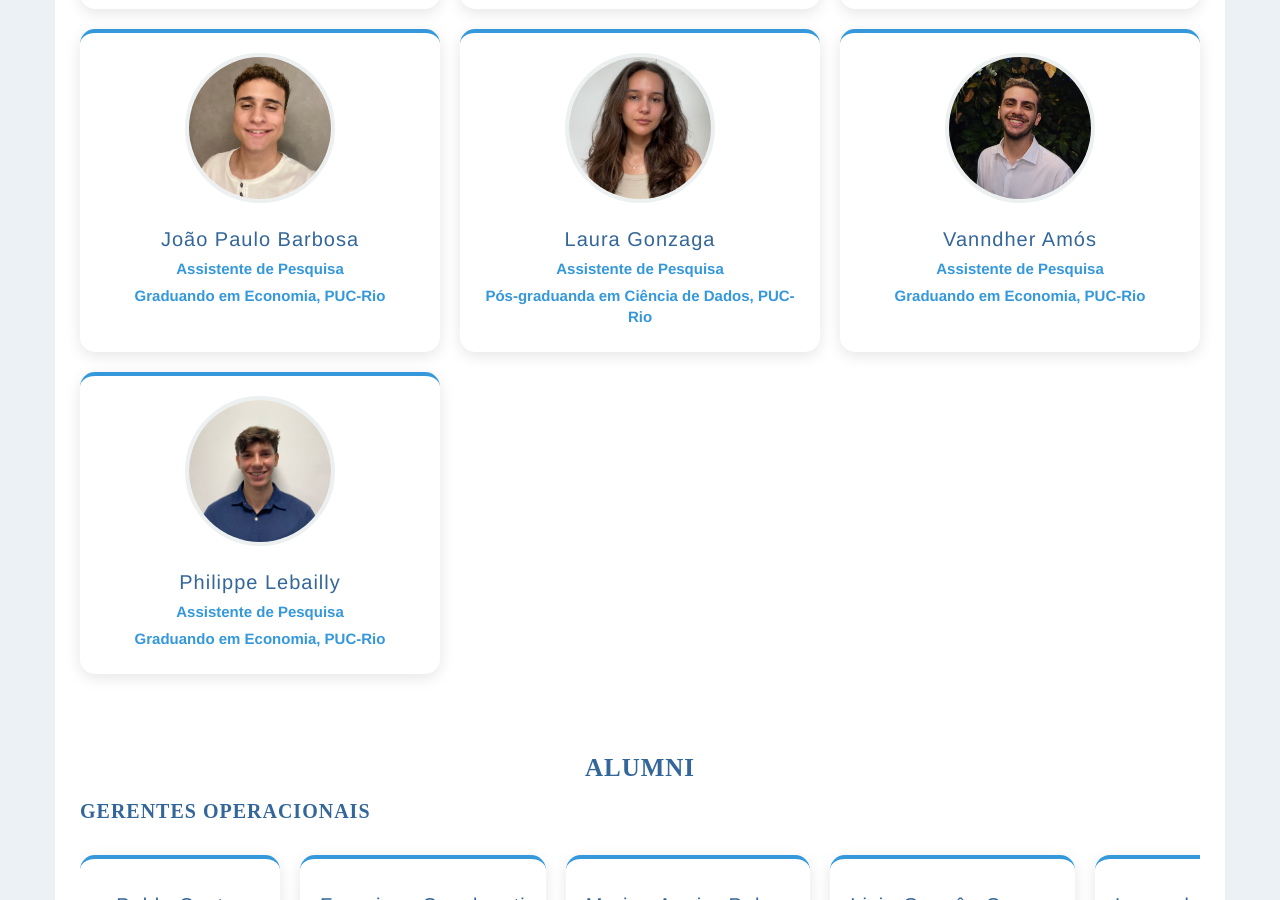
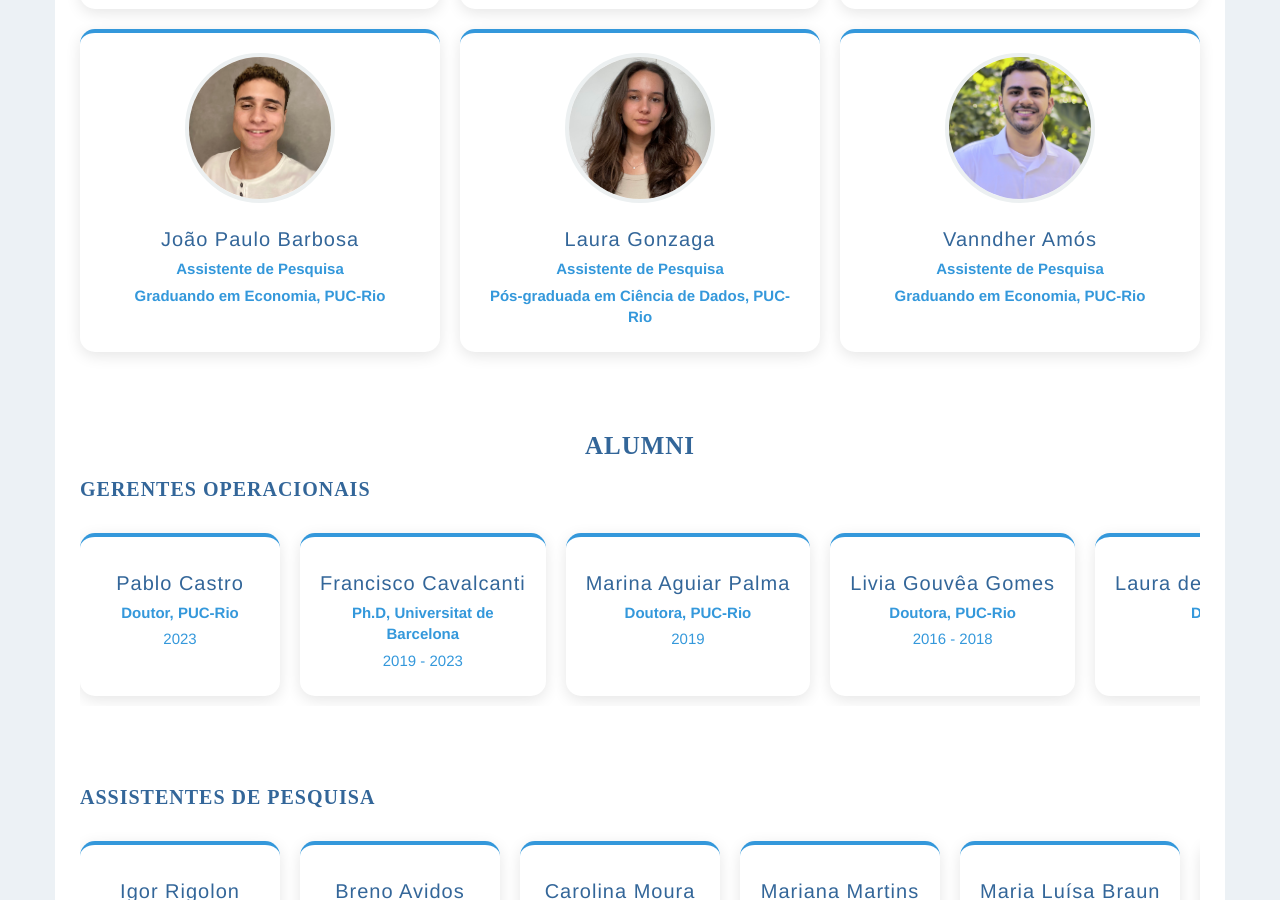
Before and after one commit to datazoompuc/datazoompuc.github.io, a Jekyll site: the page built from pt/equipe.md, in a window 1280 px wide and 900 px high, scrolled down 877 px. Built offline with Jekyll 4.4.1, drawn with Linux system fonts in a browser that asks for light colours; nearby versions of some CDN libraries; some web fonts are replaced; some of the changed lines change nothing that is shown.

Commit message:
Novas fotos + update equipe (#6)
* new team photos

* Update team data

Laura G: correção formação acadêmica
Phillipe Lebailly: comentado temporariamente

```diff
--- a/_data/equipe.yml
+++ b/_data/equipe.yml
@@ -50,7 +50,7 @@ pt:
 
   - nome: "Laura Gonzaga"
     cargo: "Assistente de Pesquisa"
-    formacao: "Pós-graduanda em Ciência de Dados, PUC-Rio"
+    formacao: "Pós-graduada em Ciência de Dados, PUC-Rio"
     inicio: "2025"
     photo: "/assets/img/team/laura_gonzaga.jpeg"
     site: "https://www.linkedin.com/in/laura-gonzaga/"
@@ -63,12 +63,12 @@ pt:
     site: "https://www.linkedin.com/in/vanndher-am%C3%B3s-08b500247/"
 
 
-  - nome: "Philippe Lebailly"
-    cargo: "Assistente de Pesquisa"
-    formacao: "Graduando em Economia, PUC-Rio"
-    inicio: "2025"
-    photo: "/assets/img/team/philippe.jpg"
-    site: "http://www.linkedin.com/in/philippe-bernardes-lebailly-976452263"
+  # - nome: "Philippe Lebailly"
+  #   cargo: "Assistente de Pesquisa"
+  #   formacao: "Graduando em Economia, PUC-Rio"
+  #   inicio: "2025"
+  #   photo: "/assets/img/team/philippe.jpg"
+  #   site: "http://www.linkedin.com/in/philippe-bernardes-lebailly-976452263"
 
 en:
   - nome: "Gustavo Gonzaga"
@@ -122,7 +122,7 @@ en:
 
   - nome: "Laura Gonzaga"
     cargo: "Research Assistant"
-    formacao: "Postgraduate Student in Data Science, PUC-Rio"
+    formacao: "Postgraduate in Data Science, PUC-Rio"
     inicio: "2025"
     photo: "/assets/img/team/laura_gonzaga.jpeg"
     site: "https://www.linkedin.com/in/laura-gonzaga/"
@@ -134,9 +134,9 @@ en:
     photo: "/assets/img/team/vanndher.jpg"
     site: "https://www.linkedin.com/in/vanndher-am%C3%B3s-08b500247/"
 
-  - nome: "Philippe Lebailly"
-    cargo: "Research Assistant"
-    formacao: "Economics Undergraduate, PUC-Rio"
-    inicio: "2025"
-    photo: "/assets/img/team/philippe.jpg"
-    site: "http://www.linkedin.com/in/philippe-bernardes-lebailly-976452263"
+  # - nome: "Philippe Lebailly"
+  #   cargo: "Research Assistant"
+  #   formacao: "Economics Undergraduate, PUC-Rio"
+  #   inicio: "2025"
+  #   photo: "/assets/img/team/philippe.jpg"
+  #   site: "http://www.linkedin.com/in/philippe-bernardes-lebailly-976452263"
```
Also changed, not shown: assets/img/team/bernardo.jpg, assets/img/team/geronimo.jpg, assets/img/team/gustavo.jpg, assets/img/team/laura_regadas.jpg, assets/img/team/philippe.jpg, assets/img/team/roberta.jpg (deleted), assets/img/team/vanndher.jpg, 2 other files.
